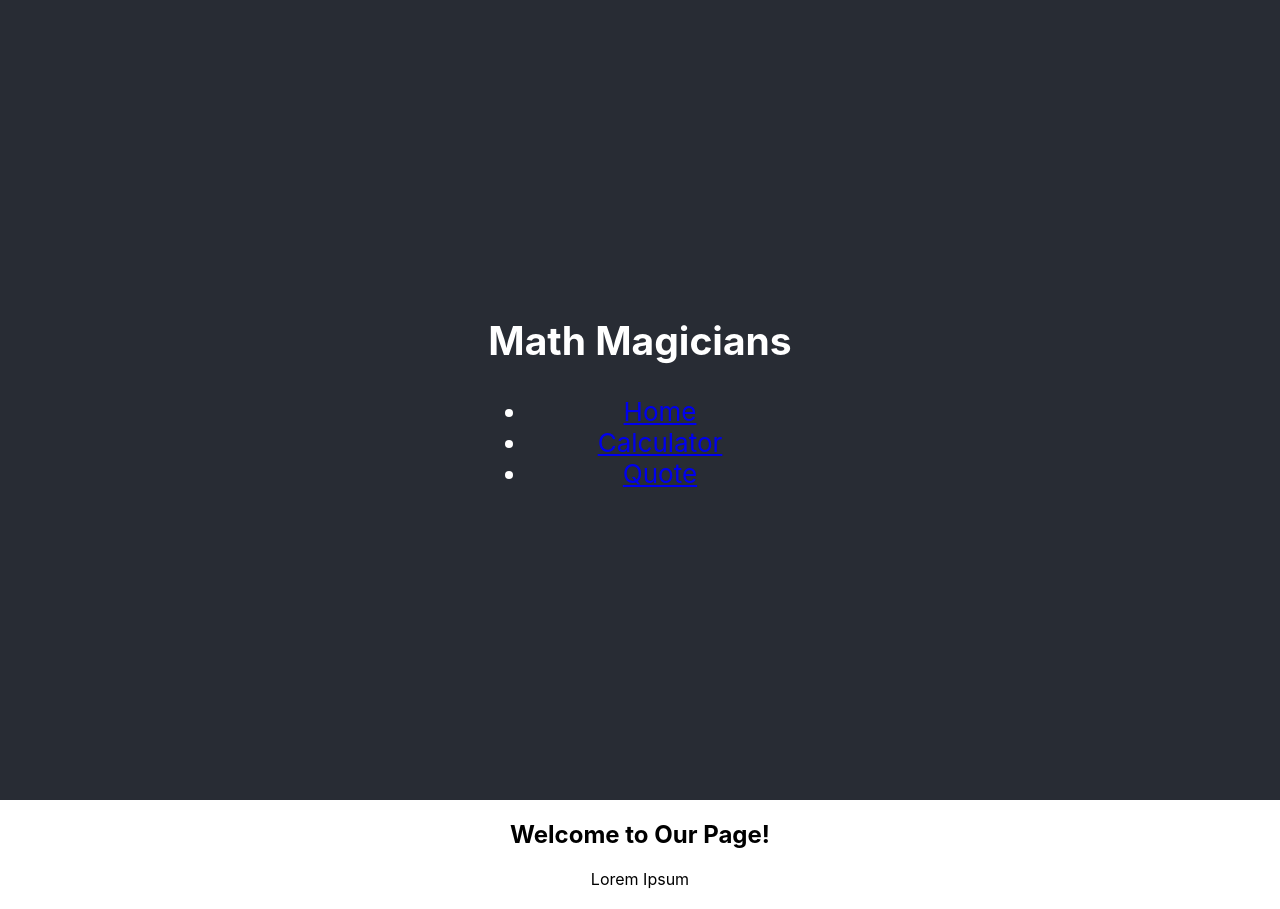
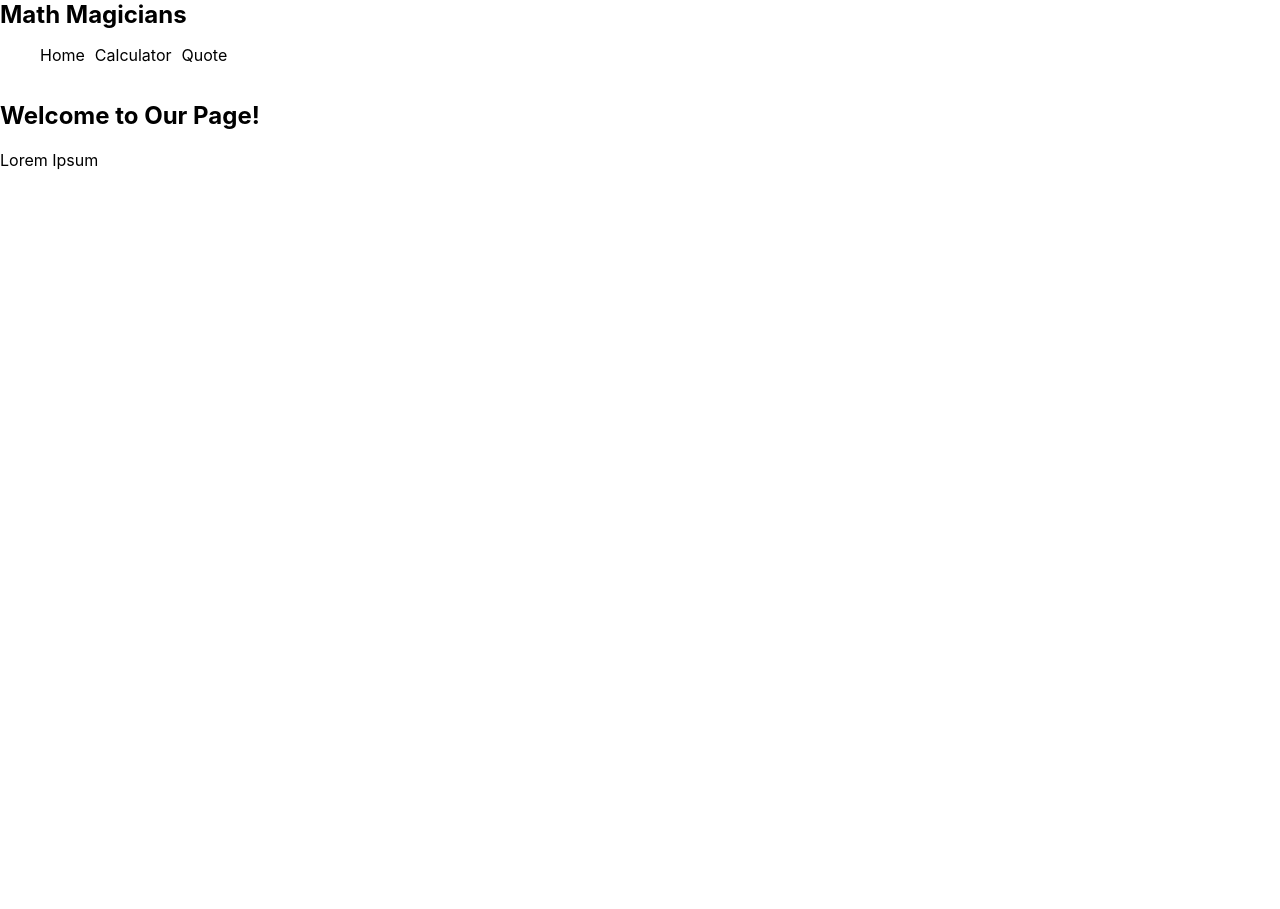
Before and after one commit to ClaudiaRojasSoto/math_magicians, a React (Create React App) app: page / in a window 1280 px wide. After the commit the page ends 800 px from the top, so only its background shows below. Built offline with nearby package versions, Linux system fonts and the light colour scheme.

Commit message:
Add some styles to the navbar inside the App.js file

```diff
--- a/src/App.css
+++ b/src/App.css
@@ -1,15 +1,28 @@
-.App {
-  text-align: center;
-  margin-bottom: 20px;
+/* App.css */
+
+.App-header {
+  background-color: #fff;
+  color: #000;
+  display: flex;
+  justify-content: space-between;
+  align-items: center;
+  flex-wrap: wrap;
 }
 
-.App-header {
-  background-color: #282c34;
-  min-height: 100vh;
+.logo {
   display: flex;
-  flex-direction: column;
-  align-items: center;
-  justify-content: center;
-  font-size: calc(10px + 2vmin);
-  color: white;
+  margin: 0;
 }
+
+.nav-links {
+  list-style-type: none;
+  display: flex;
+}
+
+.nav-link {
+  margin-right: 10px;
+  text-decoration: none;
+  color: #000;
+  display: flex;
+  justify-content: space-between;
+}
```
